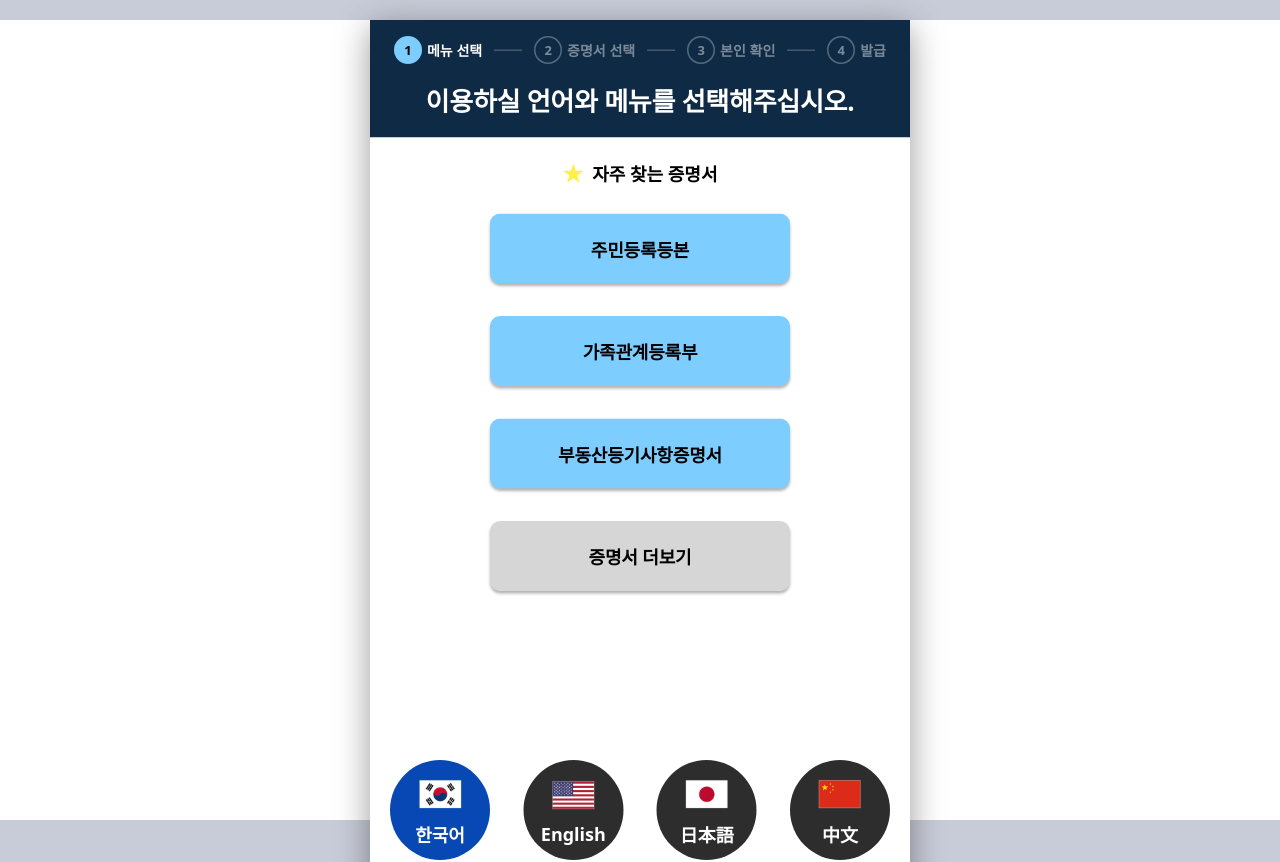
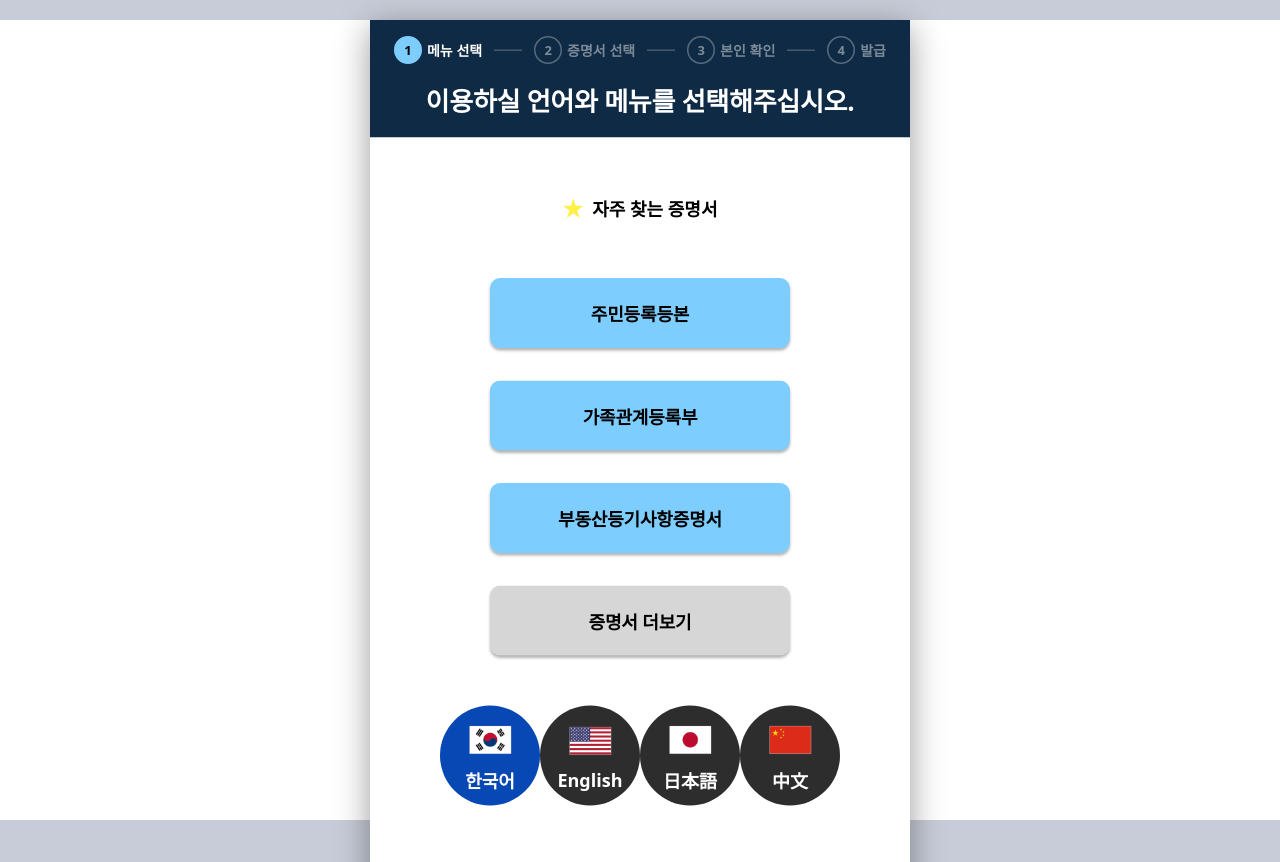
Before and after one commit to jyhyun0701-hash/inclusive-kiosk, a React (Vite) app in the folder frontend/: page / in a window 1280 px wide. Shown: the top 862 px of the page. Built offline with nearby package versions, Linux system fonts and the light colour scheme.

Commit message:
- modify - layout css

```diff
--- a/frontend/src/assets/styles/kiosk.css
+++ b/frontend/src/assets/styles/kiosk.css
@@ -803,20 +803,80 @@ html, body {
   overflow: hidden;       /* content-scroll-wrap 안에서만 스크롤 */
 }
 
-/* ── content-scroll-wrap: 실제 스크롤 컨테이너 ─────────────────
-   kiosk-content 의 직접 자식 div.
-   isMagnified 시 useMagnify hook 이 overflow:scroll 로 변경.
-   스크롤바는 숨김 (nav 버튼으로만 이동).
-   ─────────────────────────────────────────────────────────────── */
+/* ── content-scroll-wrap 기본값 ──────────────────────────────── */
 .content-scroll-wrap {
   width: 100%;
   height: 100%;
-  overflow: auto;              /* 기본: 세로 스크롤 허용 */
+  overflow: auto;
   -ms-overflow-style: none;
   scrollbar-width: none;
 }
 .content-scroll-wrap::-webkit-scrollbar {
   display: none;
+}
+
+/* ── kiosk-content: NavPad absolute 기준점 ───────────────────── */
+.kiosk-content {
+  position: relative;
+  overflow: hidden;
+}
+
+/* ── MainPage: cert-list/lang-selector 세로 중앙 정렬 ────────── */
+.content-wrap-main {
+  display: flex;
+  flex-direction: column;
+  align-items: center;
+  justify-content: center;
+  min-height: 100%;
+  gap: 60px;
+}
+
+/* ── IssuancePage: 발급 완료 내용 중앙 정렬 ──────────────────── */
+.content-wrap-issuance {
+  display: flex;
+  flex-direction: column;
+  align-items: center;
+  width: 100%;
+}
+.content-wrap-issuance .status-card,
+.content-wrap-issuance .issue-table,
+.content-wrap-issuance .cert-btn {
+  width: 100%;
+  max-width: 826px;
+}
+.content-wrap-issuance .issue-table {
+  margin: 24px 0;
+}
+
+/* ── IdentityVerificationPage: 본인확인 내용 중앙 정렬 ──────── */
+.content-wrap-verify {
+  display: flex;
+  flex-direction: column;
+  align-items: center;
+  width: 100%;
+}
+/* 기존 .content-verify > .xxx 셀렉터가 DOM 구조상 동작 안 함 → 수정 */
+.content-wrap-verify .id-display,
+.content-wrap-verify .numpad-wrap {
+  width: 100%;
+  max-width: 826px;
+}
+.content-wrap-verify .id-display {
+  margin-bottom: 44px;
+}
+
+/* ── 지문 인식 영역 ──────────────────────────────────────────── */
+.fingerprint-area {
+  display: flex;
+  flex-direction: column;
+  align-items: center;
+  width: 100%;
+  gap: 40px;
+}
+/* status-card 먼저, 이미지 아래 — JSX 순서로 제어 */
+.fingerprint-area .status-card {
+  width: 100%;
+  max-width: 826px;
 }
 
 /* ── NavPad 공통 ─────────────────────────────────────────────── */
@@ -831,18 +891,18 @@ html, body {
   align-items: center;
   justify-content: center;
   -webkit-tap-highlight-color: transparent;
+  user-select: none;
 }
-
 .nav-pad img {
   width: 100%;
   height: 100%;
   display: block;
   object-fit: contain;
+  pointer-events: none;
 }
-
 .nav-pad:active { opacity: 0.75; }
 
-/* 위 — 상단 중앙 */
+/* 위 */
 .nav-pad--up {
   top: 20px;
   left: 50%;
@@ -851,7 +911,7 @@ html, body {
   height: 105px;
 }
 
-/* 아래 — 하단 중앙 */
+/* 아래 */
 .nav-pad--down {
   bottom: 20px;
   left: 50%;
--- a/frontend/src/hooks/useMagnify.ts
+++ b/frontend/src/hooks/useMagnify.ts
@@ -1,60 +1,46 @@
 import { useRef, useEffect, useCallback } from 'react';
 
 /**
- * useMagnify
- * ─────────────────────────────────────────────────────────────
- * [구조]
+ * useMagnify — common.js setUiMagnification / uiNavigate React 포팅
  *
- *  <main className="kiosk-content ...">          ← 이 요소에는 ref 없음
- *    {isMagnified && <NavPad onNavigate={navigate} />}  ← kiosk-content 직접 자식 (absolute)
- *    <div ref={wrapRef} className="content-scroll-wrap"> ← scroll 컨테이너
- *      <div ref={innerRef}>                              ← zoom 대상
- *        ...기존 JSX 그대로...
- *      </div>
- *    </div>
- *  </main>
- *
- * [왜 두 단계인가?]
- *  - NavPad(position:absolute)는 kiosk-content 기준으로 고정
- *  - scroll은 content-scroll-wrap 에서만 발생
- *  - NavPad는 scroll되지 않고 항상 같은 위치에 고정됨
- * ─────────────────────────────────────────────────────────────
+ * 핵심 수정:
+ *   zoom: 200% 적용 시 자식 레이아웃 폭이 절반(1000px→500px)으로 줄어드는
+ *   CSS zoom 동작을 보상하기 위해 inner.style.width = '200%' 추가.
+ *   → 자식이 1000px 폭을 그대로 사용하므로 레이아웃이 유지됨.
  */
 
-const MAG_LEVEL  = 2.0;    // 확대 배율
+const MAG_LEVEL   = 2.0;   // 확대 배율
 const SCROLL_STEP = 300;   // common.js moveScrollDistance 동일
 
 export type MagnifyDirection = 'UP' | 'DOWN' | 'LEFT' | 'RIGHT';
 
 export function useMagnify(isMagnified: boolean) {
-  // wrapRef: content-scroll-wrap div (scroll 컨테이너)
-  const wrapRef  = useRef<HTMLDivElement>(null);
-  // innerRef: zoom 적용 대상 div
-  const innerRef = useRef<HTMLDivElement>(null);
+  const wrapRef  = useRef<HTMLDivElement>(null);   // content-scroll-wrap
+  const innerRef = useRef<HTMLDivElement>(null);   // zoom 대상
 
   useEffect(() => {
     const wrap  = wrapRef.current;
     const inner = innerRef.current;
     if (!wrap || !inner) return;
 
-    // wheel/touch 스크롤 방지 핸들러
     const preventDefault = (e: Event) => e.preventDefault();
 
     if (isMagnified) {
-      // ── setUiMagnification 동일 로직 ──
-      inner.style.zoom      = `${MAG_LEVEL * 100}%`;
-      wrap.scrollLeft       = 0;
-      wrap.scrollTop        = 0;
-      // 좌측 달라붙는 보정 패딩 (기존 paddingFix = (magLevel - 1) * 40)
+      inner.style.zoom = `${MAG_LEVEL * 100}%`;
+      // zoom: 200%는 자식 레이아웃 폭을 절반으로 줄임 → 200%로 보상
+      inner.style.width = `${MAG_LEVEL * 100}%`;
+      wrap.scrollLeft        = 0;
+      wrap.scrollTop         = 0;
+      // 좌측 달라붙는 보정 (기존 paddingFix = (magLevel - 1) * 40)
       wrap.style.paddingLeft = `${(MAG_LEVEL - 1) * 40}px`;
-      wrap.style.overflow   = 'scroll';
+      wrap.style.overflow    = 'scroll';
 
-      // 사용자가 직접 스크롤하는 것을 막음 (nav 버튼으로만 이동)
+      // 사용자 직접 스크롤 방지 (nav 버튼으로만 이동)
       wrap.addEventListener('wheel',     preventDefault, { passive: false });
       wrap.addEventListener('touchmove', preventDefault, { passive: false });
     } else {
-      // ── 확대 해제 ──
       inner.style.zoom       = '';
+      inner.style.width      = '';  // 초기화
       wrap.scrollLeft        = 0;
       wrap.scrollTop         = 0;
       wrap.style.paddingLeft = '';
@@ -65,20 +51,19 @@ export function useMagnify(isMagnified: boolean) {
     }
 
     return () => {
-      // cleanup: 언마운트 시에도 이벤트 제거
       wrap.removeEventListener('wheel',     preventDefault);
       wrap.removeEventListener('touchmove', preventDefault);
     };
   }, [isMagnified]);
 
-  // uiNavigate 동일 로직
+  // uiNavigate 동일 로직 — zoom 배율 반영한 이동 거리
   const navigate = useCallback((direction: MagnifyDirection) => {
     const wrap  = wrapRef.current;
     const inner = innerRef.current;
     if (!wrap || !inner) return;
 
     const zoomLevel = parseFloat((inner.style.zoom || '100%').replace('%', '')) / 100;
-    const step = SCROLL_STEP * zoomLevel;
+    const step      = SCROLL_STEP * zoomLevel;
 
     switch (direction) {
       case 'UP':    wrap.scrollTop  = Math.max(0, wrap.scrollTop  - step); break;
--- a/frontend/src/pages/CategorySearchPage.tsx
+++ b/frontend/src/pages/CategorySearchPage.tsx
@@ -81,7 +81,7 @@ const CategorySearchPage: React.FC<CategorySearchPageProps> = ({
       <main className="kiosk-content">
         {isMagnified && <NavPad onNavigate={navigate} />}
         <div ref={wrapRef} className="content-scroll-wrap">
-          <div ref={innerRef}>
+          <div ref={innerRef} className="content-wrap-category">
           {/* 섹션 헤더 */}
           <div className="section-label">
             <span>증명서 카테고리</span>
--- a/frontend/src/pages/CertificateListPage.tsx
+++ b/frontend/src/pages/CertificateListPage.tsx
@@ -50,7 +50,7 @@ const CertificateListPage: React.FC<CertificateListPageProps> = ({
       <main className="kiosk-content">
         {isMagnified && <NavPad onNavigate={navigate} />}
         <div ref={wrapRef} className="content-scroll-wrap">
-          <div ref={innerRef}>
+          <div ref={innerRef} className="content-wrap-list">
           {/* 상단 검색 타입 2버튼 */}
           <div className="search-type-row">
             <button
--- a/frontend/src/pages/DocumentSearchPage.tsx
+++ b/frontend/src/pages/DocumentSearchPage.tsx
@@ -67,7 +67,7 @@ const DocumentSearchPage: React.FC<DocumentSearchPageProps> = ({
       <main className="kiosk-content">
         {isMagnified && <NavPad onNavigate={navigate} />}
         <div ref={wrapRef} className="content-scroll-wrap">
-          <div ref={innerRef}>
+          <div ref={innerRef} className="content-wrap-search">
           {/* 검색창 */}
           <div className="search-bar">
             <span className="search-icon">
--- a/frontend/src/pages/IssuancePage.tsx
+++ b/frontend/src/pages/IssuancePage.tsx
@@ -63,7 +63,7 @@ const IssuancePage: React.FC<Props> = ({
       <main className="kiosk-content content-verify">
         {isMagnified && <NavPad onNavigate={navigate} />}
         <div ref={wrapRef} className="content-scroll-wrap">
-          <div ref={innerRef}>
+          <div ref={innerRef} className="content-wrap-issuance">
           {step !== 'done' ? (
             <div className={`fingerprint-area${step === 'printing' ? ' printing' : ''}`}>
               <div className="status-card printing" style={{ width: '100%' }}>
--- a/frontend/src/pages/MainPage.tsx
+++ b/frontend/src/pages/MainPage.tsx
@@ -59,7 +59,7 @@ const MainPage: React.FC<MainPageProps> = ({
       <main className="kiosk-content content-verify">
         {isMagnified && <NavPad onNavigate={navigate} />}
         <div ref={wrapRef} className="content-scroll-wrap">
-          <div ref={innerRef}>
+          <div ref={innerRef} className="content-wrap-main">
           <div className="section-title">
             <span className="star">★</span>
             <span>{QUICK_LABEL[language]}</span>
@@ -92,10 +92,6 @@ const MainPage: React.FC<MainPageProps> = ({
               {MORE_LABEL[language]}
             </button>
           </div>
-          </div>
-        </div>
-      </main>
-
           <div className="lang-selector">
             {LANG_LIST.map((l, idx) => (
               <button
@@ -116,6 +112,9 @@ const MainPage: React.FC<MainPageProps> = ({
               </button>
             ))}
           </div>
+          </div>
+        </div>
+      </main>
 
       {showInfo && <InfoModal onClose={() => setShowInfo(false)} />}
 
```
Also changed, not shown: frontend/src/pages/IdentityVerificationPage.tsx (+4 -4 lines). Lines whose indentation alone changed are shown as unchanged.
